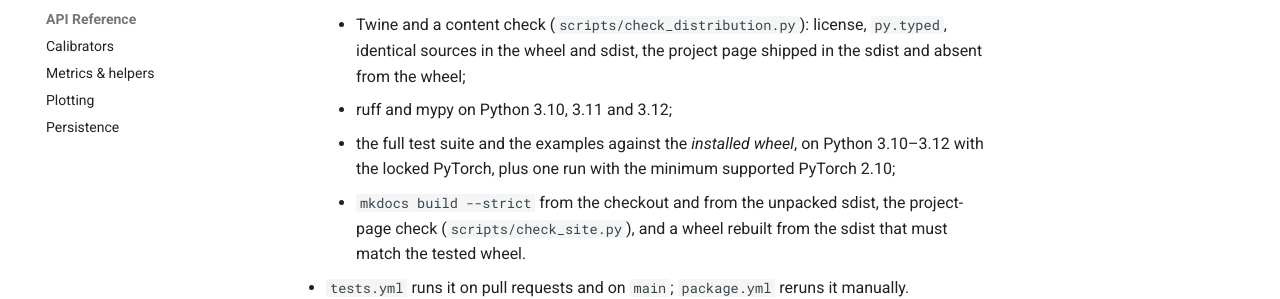
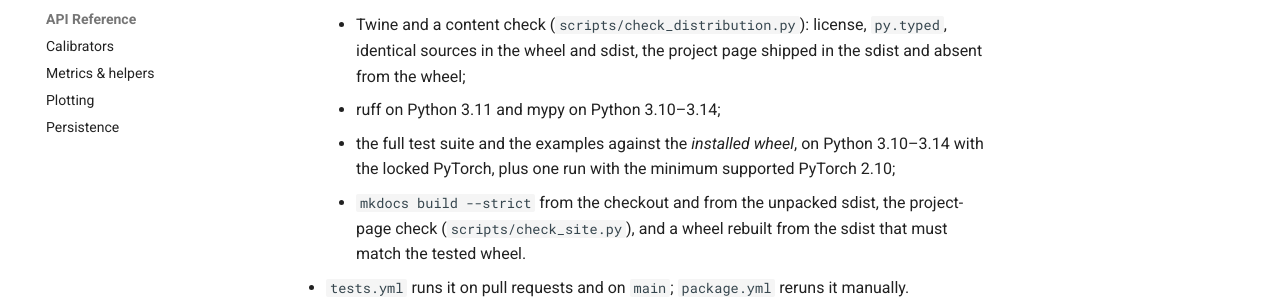
Before and after one commit to fiducio-ai/Fiducio, an MkDocs documentation site: the page built from docs/releasing.md, in a window 1280 px wide and 900 px high. Shown: the part 343-642 px from the top of the window. Built offline with MkDocs 1.6.1 and Material for MkDocs 9.7.7, drawn with Linux system fonts in a browser that asks for light colours; comment, search, counter and statistics services are not loaded.

Commit message:
Declare and test Python 3.13 and 3.14
Co-Authored-By: Claude Opus 5.5 <noreply@anthropic.com>
Claude-Session: https://claude.ai/code/session_01816xxiwo4u2DHj8yqDRdEn

```diff
--- a/docs/releasing.md
+++ b/docs/releasing.md
@@ -9,9 +9,9 @@ Releases are manual and gated. No workflow uploads to PyPI on its own.
     - Twine and a content check (`scripts/check_distribution.py`): license,
       `py.typed`, identical sources in the wheel and sdist, the project page shipped
       in the sdist and absent from the wheel;
-    - ruff and mypy on Python 3.10, 3.11 and 3.12;
+    - ruff on Python 3.11 and mypy on Python 3.10–3.14;
     - the full test suite and the examples against the *installed wheel*, on
-      Python 3.10–3.12 with the locked PyTorch, plus one run with the minimum
+      Python 3.10–3.14 with the locked PyTorch, plus one run with the minimum
       supported PyTorch 2.10;
     - `mkdocs build --strict` from the checkout and from the unpacked sdist,
       the project-page check (`scripts/check_site.py`), and a wheel rebuilt from
--- a/pyproject.toml
+++ b/pyproject.toml
@@ -29,6 +29,8 @@ classifiers = [
   "Programming Language :: Python :: 3.10",
   "Programming Language :: Python :: 3.11",
   "Programming Language :: Python :: 3.12",
+  "Programming Language :: Python :: 3.13",
+  "Programming Language :: Python :: 3.14",
   "Operating System :: OS Independent",
   "Topic :: Scientific/Engineering :: Artificial Intelligence",
   "Typing :: Typed",
```
Also changed, not shown: CONTRIBUTING.md (+2 -2 lines), README.md (+1 -1 lines), 1 other file.
